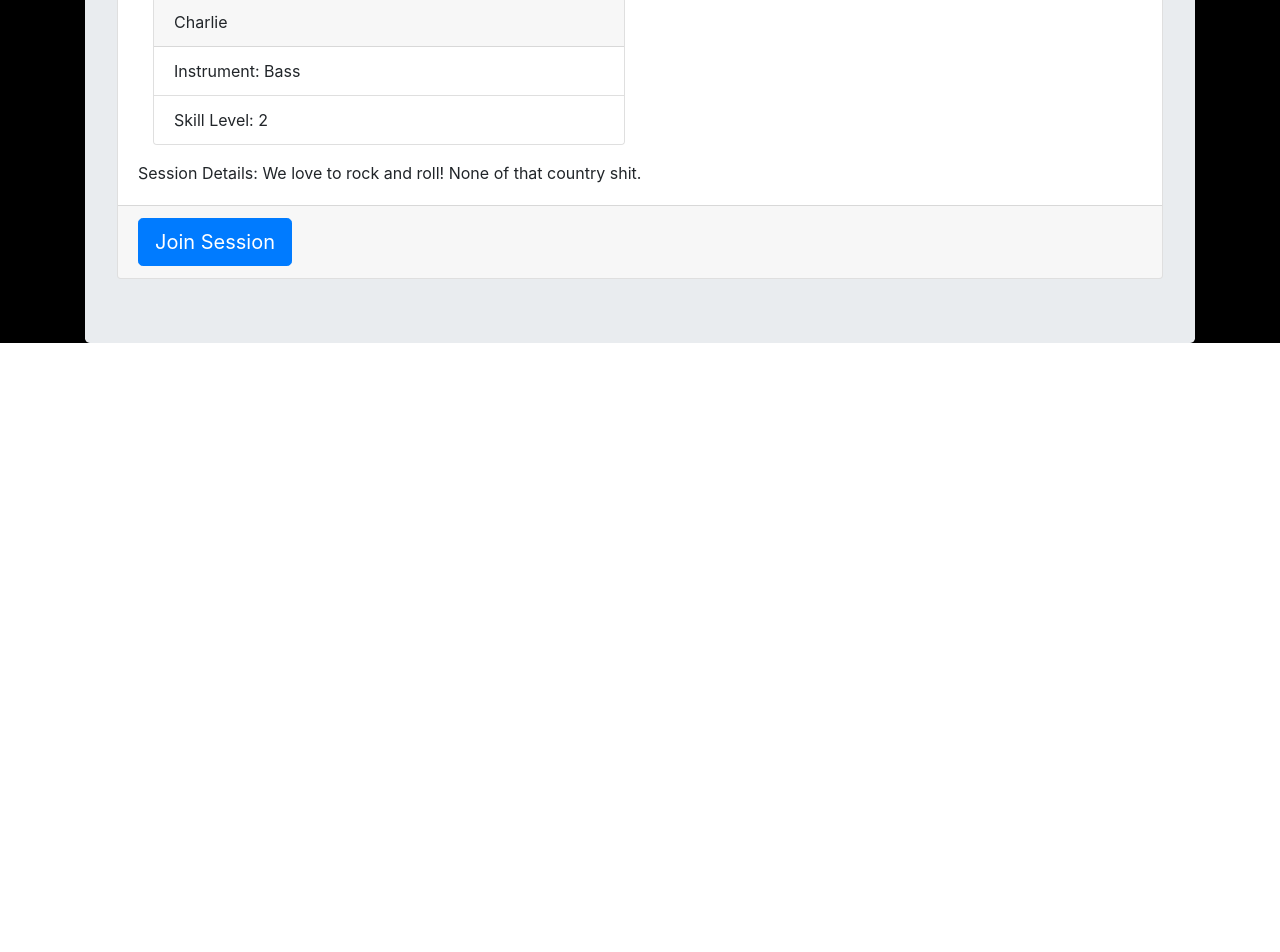
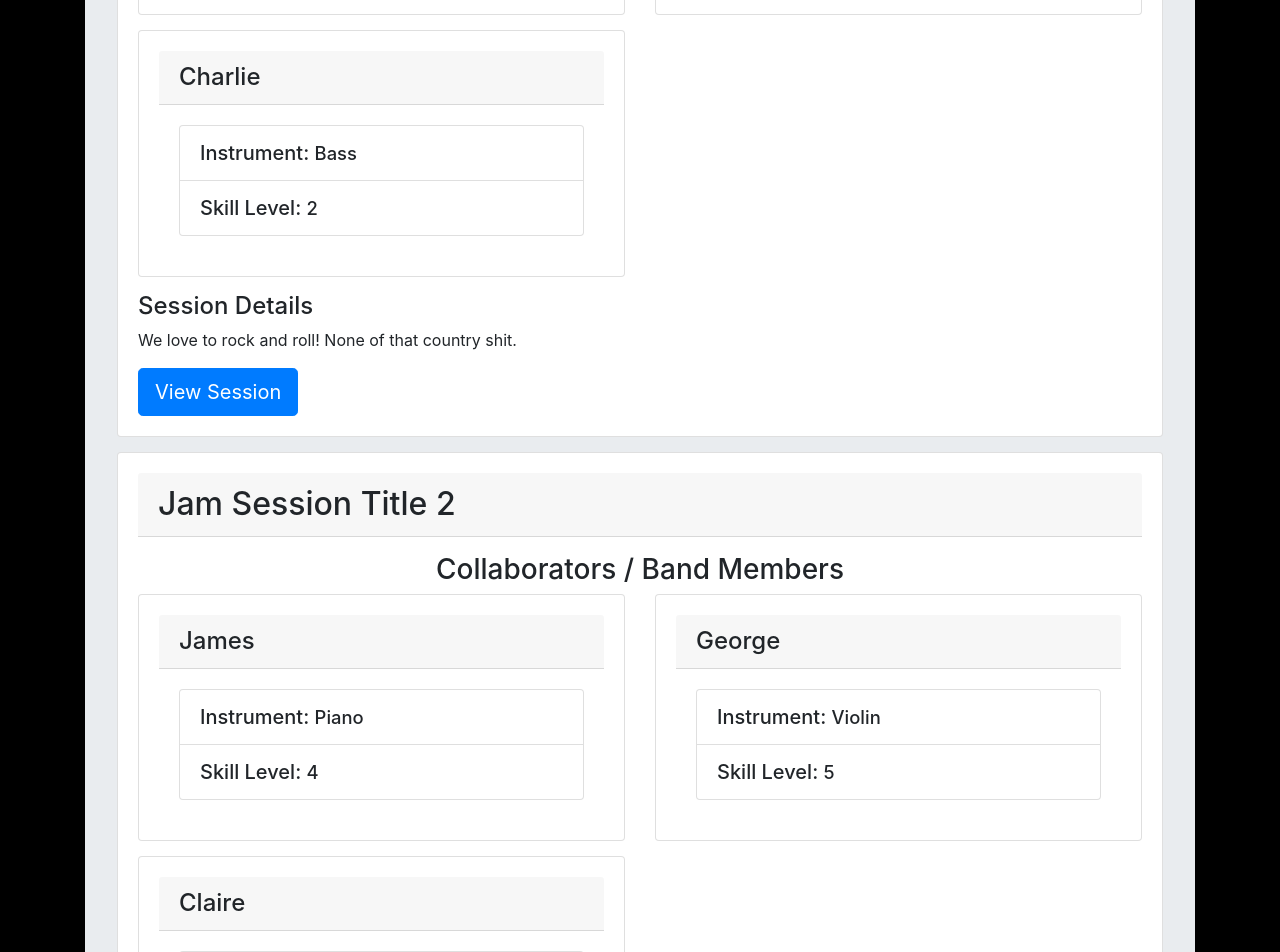
Before and after one commit to August-Johnson/jamster, a React (Create React App) app in the folder client/: page /findSession in a window 1280 px wide. Shown: the part 540-1492 px from the top of the page. Before the commit the page ends 915 px from the top, so only its background shows below. Built offline with nearby package versions, Linux system fonts and the light colour scheme.

Commit message:
find session results

```diff
--- a/client/src/App.js
+++ b/client/src/App.js
@@ -2,8 +2,6 @@ import React from 'react';
 //import logo from './logo.svg';
 import { BrowserRouter as Router, Switch, Route } from "react-router-dom";
 import MyProfile from "./pages/myProfile";
-
-
 import Container from "./components/Container";
 import Navbar from "./components/Navbar";
 import CreateSession from "./pages/CreateSession";
--- a/client/src/components/SessionCard/index.js
+++ b/client/src/components/SessionCard/index.js
@@ -1,30 +1,55 @@
 import React from "react";
 import Card from "react-bootstrap/Card";
 import Button from "react-bootstrap/Button";
+import Row from "react-bootstrap/Row";
 import Col from "react-bootstrap/Col";
 import ListGroup from "react-bootstrap/ListGroup";
+
+import "./style.css";
 
 function SessionCard(props) {
     return (
         <Card>
-            <Card.Header as="h4">{props.sessionTitle}</Card.Header>
-            <Card.Body>
-                <Card.Text>
-                    {props.collaborators.map((collaborator) =>
-                            <Col xl="6">
-                                <Card>
-                                    <Card.Header>{collaborator.name}</Card.Header>
-                                    <ListGroup variant="flush">
-                                        <ListGroup.Item>Instrument: {collaborator.instrument}</ListGroup.Item>
-                                        <ListGroup.Item>Skill Level: {collaborator.skillLevel}</ListGroup.Item>
+            <Row>
+                <Col xl="12" className="mb-3">
+                    <Card.Header as="h2">{props.sessionTitle}</Card.Header>
+                </Col>
+                <Col xl="12">
+                    <h3 style={{ "text-align": "center" }}>Collaborators / Band Members</h3>
+                </Col>
+                {props.collaborators.map((collaberator) =>
+                    <Col xl="6">
+                        <Card>
+                            <Card.Header as="h4">
+                                {collaberator.name}
+                            </Card.Header>
+                            <Card.Body>
+                                <Card.Text>
+                                    <ListGroup>
+                                        <ListGroup.Item>
+                                            <span style={{ "font-weight": "500", "font-size": "125%" }}>Instrument: </span>
+                                            <span style={{ "font-weight": "450", "font-size": "115%" }}>{collaberator.instrument}</span>
+                                        </ListGroup.Item>
+                                        <ListGroup.Item>
+                                            <span style={{ "font-weight": "500", "font-size": "125%" }}>Skill Level: </span>
+                                            <span style={{ "font-weight": "450", "font-size": "115%" }}>{collaberator.skillLevel}</span>
+                                        </ListGroup.Item>
                                     </ListGroup>
-                                </Card>
-                            </Col>
-                    )}
-                </Card.Text>
-                <ListGroup>Session Details: {props.sessionDetails}</ListGroup>
-            </Card.Body>
-            <Card.Footer><Button variant="primary" size="lg">Join Session</Button></Card.Footer>
+                                </Card.Text>
+                            </Card.Body>
+                        </Card>
+                    </Col>
+                )}
+            </Row>
+            <Row>
+                <Col xl="12">
+                    <h4>Session Details</h4>
+                        <p>{props.sessionDetails}</p>
+                </Col>
+                <Col>
+                    <Button variant="primary" size="lg">View Session</Button>
+                </Col>
+            </Row>
         </Card>
     );
 }
--- /dev/null
+++ b/client/src/components/SessionCard/style.css
@@ -0,0 +1,4 @@
+.card {
+    padding: 20px;
+    margin-bottom: 15px;
+}
--- a/client/src/pages/FindSession/index.js
+++ b/client/src/pages/FindSession/index.js
@@ -29,6 +29,28 @@ class FindSession extends Component {
                 ],
                 title: "Jam Session Title",
                 details: "We love to rock and roll! None of that country shit."
+            },
+            {
+                sessionId: 2,
+                collaborators: [
+                    {
+                        name: "James",
+                        instrument: "Piano",
+                        skillLevel: 4
+                    },
+                    {
+                        name: "George",
+                        instrument: "Violin",
+                        skillLevel: 5
+                    },
+                    {
+                        name: "Claire",
+                        instrument: "Cello",
+                        skillLevel: 4
+                    }
+                ],
+                title: "Jam Session Title 2",
+                details: "Jam session focused around classical music. Looking for experienced players only and expect each member to put in the time."
             }
         ]
     }
@@ -37,13 +59,11 @@ class FindSession extends Component {
         return (
             <Container>
                 <Jumbotron>
-                    <Row>
+
                         {this.state.jamSessions.map((session) =>
-                            <Col>
                                 <SessionsCard sessionTitle={session.title} sessionDetails={session.details} collaborators={session.collaborators} />
-                            </Col>
                         )}
-                    </Row>
+
                 </Jumbotron>
 
             </Container>
```
